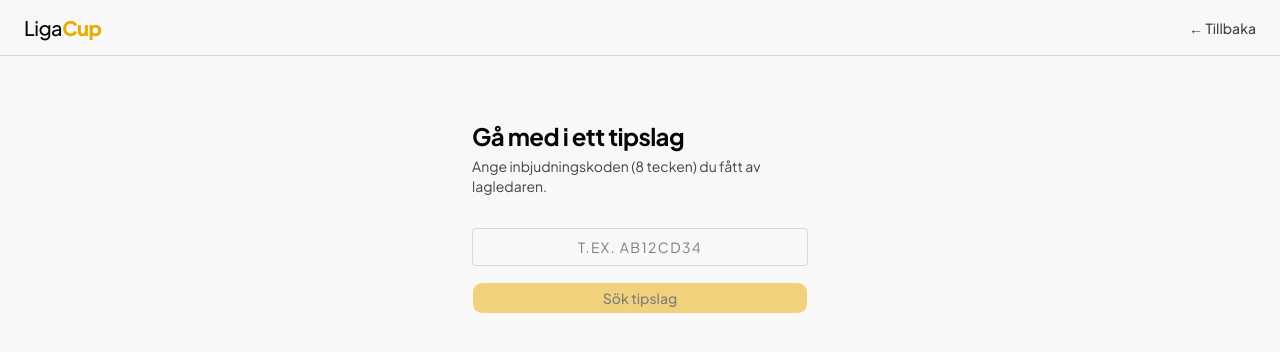
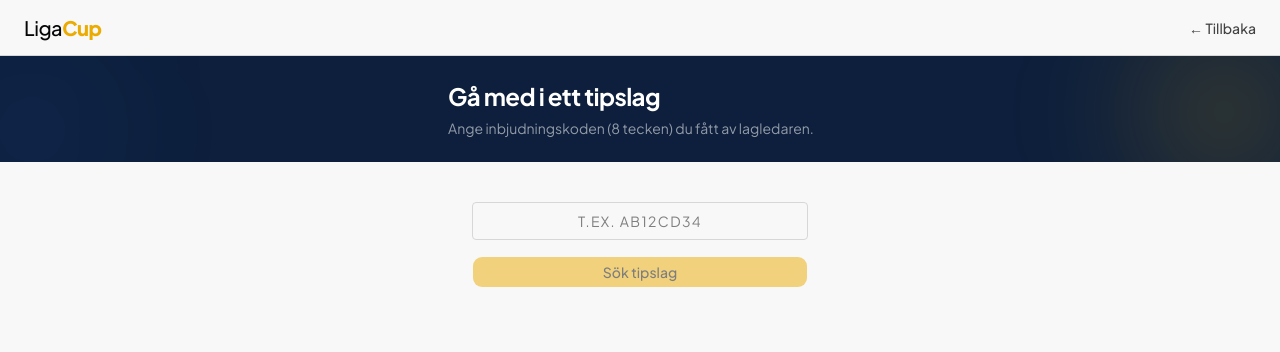
Before and after one commit to Noahgradstock/ligacup, a Next.js app: page /join in a window 1280 px wide. Shown: the top 352 px of the page. Built offline with nearby package versions, Linux system fonts and the light colour scheme.

Commit message:
feat(ui): dark hero strip on skapa tipslag + gå med pages
Co-Authored-By: Claude Sonnet 4.6 <noreply@anthropic.com>

```diff
--- a/app/join/page.tsx
+++ b/app/join/page.tsx
@@ -19,13 +19,16 @@ export default function JoinPage() {
     <main className="flex flex-col min-h-screen">
       <PageNav backHref="/dashboard" />
 
-      <div className="max-w-sm mx-auto w-full px-6 py-16 flex flex-col gap-8">
-        <div>
-          <h1 className="text-2xl font-bold tracking-tight">Gå med i ett tipslag</h1>
-          <p className="text-muted-foreground text-sm mt-1">
-            Ange inbjudningskoden (8 tecken) du fått av lagledaren.
-          </p>
+      <section className="relative bg-[#0d1f3c] px-6 py-6 overflow-hidden">
+        <div className="pointer-events-none absolute -top-8 -right-8 w-44 h-44 rounded-full bg-[#e6a800]/20 blur-3xl" />
+        <div className="pointer-events-none absolute -bottom-10 -left-10 w-36 h-36 rounded-full bg-blue-500/10 blur-3xl" />
+        <div className="max-w-sm mx-auto relative flex flex-col gap-1.5">
+          <h1 className="text-2xl font-bold text-white tracking-tight">Gå med i ett tipslag</h1>
+          <p className="text-white/55 text-sm">Ange inbjudningskoden (8 tecken) du fått av lagledaren.</p>
         </div>
+      </section>
+
+      <div className="max-w-sm mx-auto w-full px-6 py-10 flex flex-col gap-8">
 
         <form onSubmit={go} className="flex flex-col gap-4">
           <input
--- a/app/league/new/page.tsx
+++ b/app/league/new/page.tsx
@@ -137,14 +137,16 @@ export default function NewLeaguePage() {
     <main className="flex flex-col min-h-screen pb-20 sm:pb-0">
       <PageNav backHref="/dashboard" />
 
+      <section className="relative bg-[#0d1f3c] px-6 py-6 overflow-hidden">
+        <div className="pointer-events-none absolute -top-8 -right-8 w-44 h-44 rounded-full bg-[#e6a800]/20 blur-3xl" />
+        <div className="pointer-events-none absolute -bottom-10 -left-10 w-36 h-36 rounded-full bg-blue-500/10 blur-3xl" />
+        <div className="max-w-lg mx-auto relative flex flex-col gap-1.5">
+          <h1 className="text-2xl font-bold text-white tracking-tight">Skapa tipslag</h1>
+          <p className="text-white/55 text-sm">Välj vad ni ska tippa, hur länge och vilka regler som gäller.</p>
+        </div>
+      </section>
+
       <form onSubmit={create} className="max-w-lg mx-auto w-full px-6 py-10 flex flex-col gap-10">
-
-        <div>
-          <h1 className="text-2xl font-bold tracking-tight">Skapa tipslag</h1>
-          <p className="text-muted-foreground text-sm mt-1">
-            Välj vad ni ska tippa, hur länge och vilka regler som gäller.
-          </p>
-        </div>
 
         {/* ── 1: Name ── */}
         <section className="flex flex-col gap-3">
```
